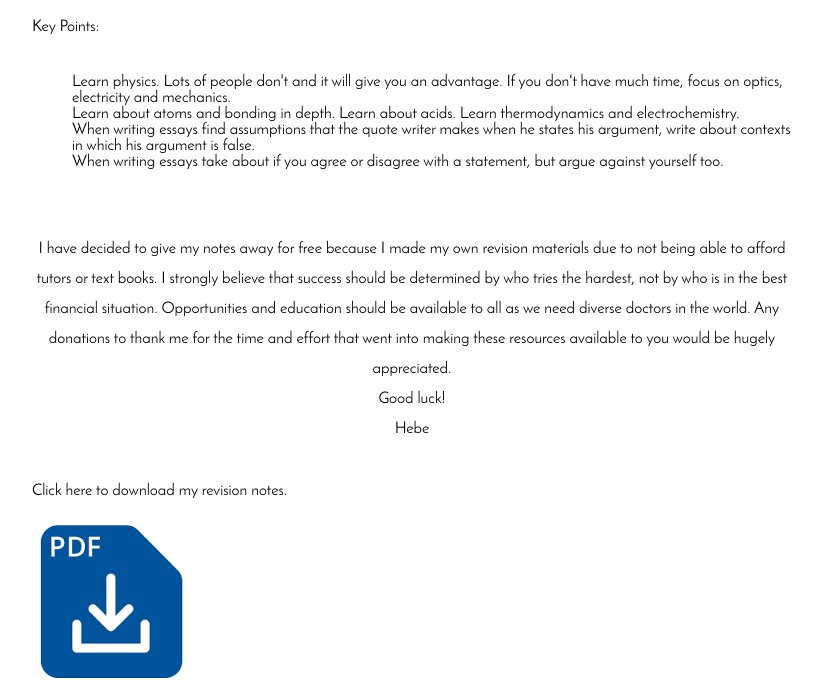
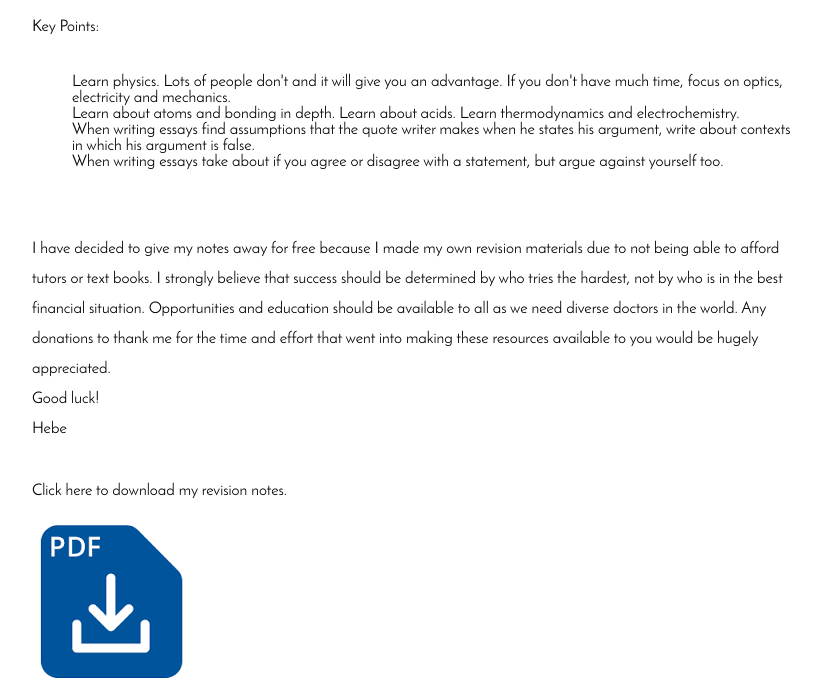
Before and after one commit to TomGB/hebe, a PHP site: page / in a window 1280 px wide. Shown: the part 3132-3813 px from the top of the page, without its empty margins (228-1049 px from the left). Run offline with PHP 8.4, Linux system fonts and the light colour scheme.

Commit message:
removed sign off

```diff
--- a/index.html
+++ b/index.html
@@ -143,7 +143,7 @@
           </ul>
         </p>
 
-        <p class='signoff'>
+        <p>
           I have decided to give my notes away for free because I made my own revision materials due to not being able to afford tutors or text books. I strongly believe that success should be determined by who tries the hardest, not by who is in the best financial situation. Opportunities and education should be available to all as we need diverse doctors in the world. Any donations to thank me for the time and effort that went into making these resources available to you would be hugely appreciated.
           <br>
           Good luck!
--- a/style.css
+++ b/style.css
@@ -67,10 +67,6 @@ hr {
     border-radius: 100%;
 }
 
-.signoff{
-  text-align: center;
-}
-
 @font-face {
     font-family: myFirstFont;
     src: url('font.woff2');
```
